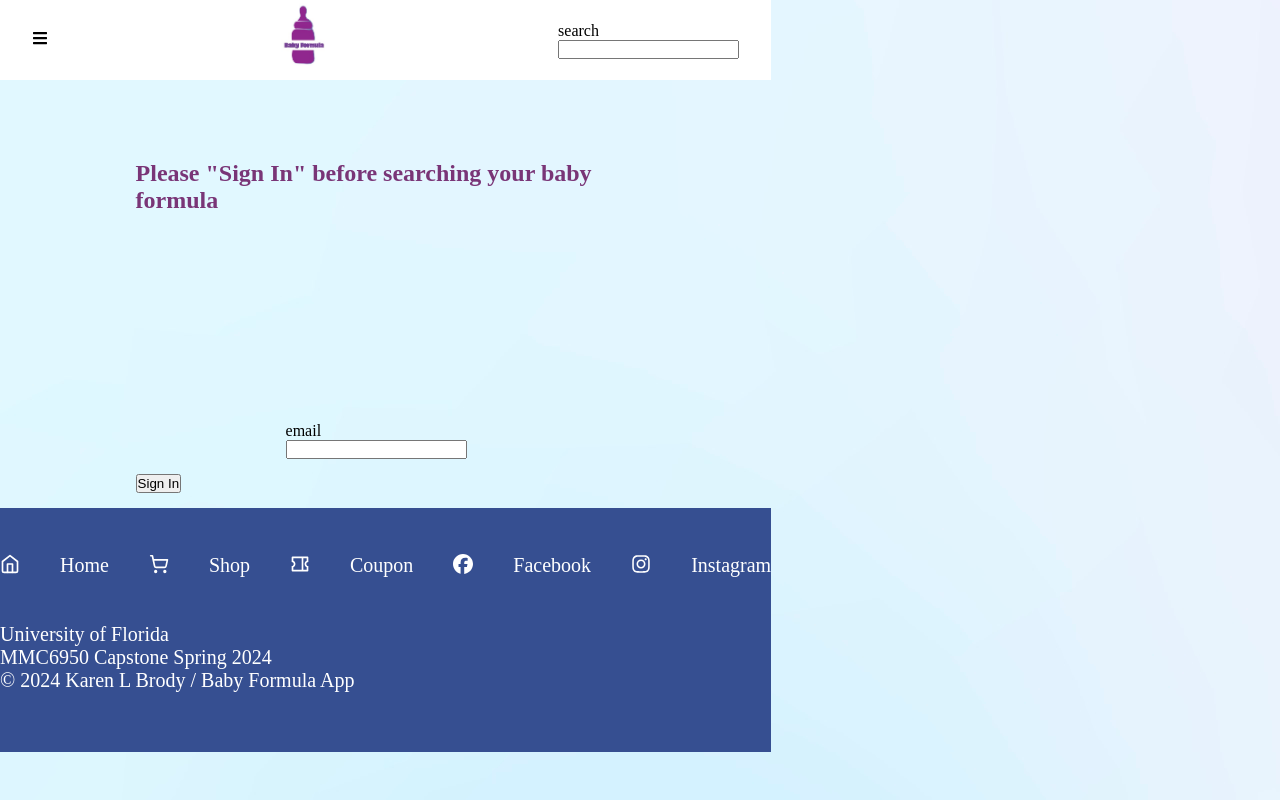
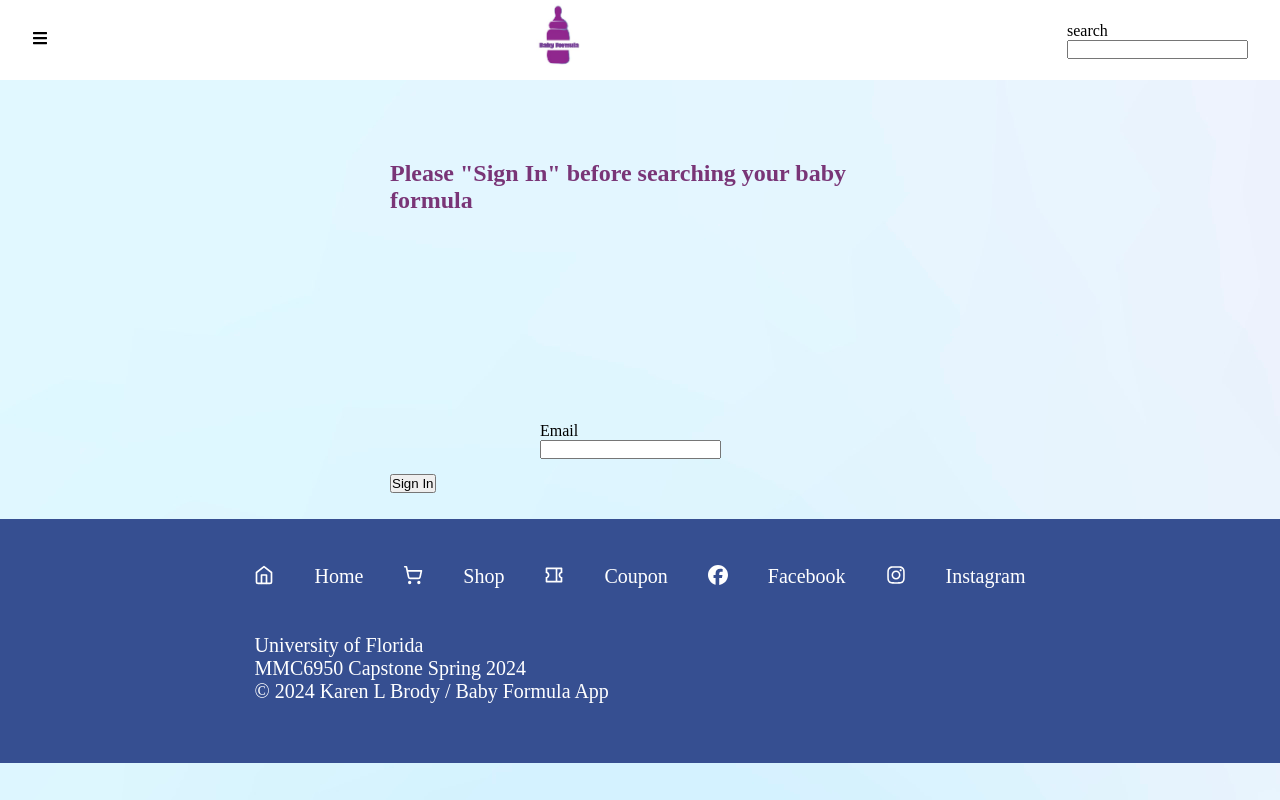
Before and after one commit to brodykaren/baby_formula, a Next.js app: page /signin in a window 1280 px wide. Built offline with nearby package versions, Linux system fonts and the light colour scheme; a web font is replaced by a local one.

Commit message:
working on last details

```diff
--- a/src/app/globals.css
+++ b/src/app/globals.css
@@ -101,7 +101,6 @@ body {
   width: 100vw;
   height: 100vh;
   background-image: url(/app-pics/background.jpg);
-  display: flex;
   min-height: 100%;
 }
 
@@ -279,7 +278,10 @@ padding-top: 40px;
 
 }
 
-
+.signin:hover {
+  cursor: pointer;
+  color: #793577;
+}
 
 
 .signin-img {
@@ -339,6 +341,7 @@ Results page
 
 .results-data {
   overflow: scroll;
+  padding-left: 600px;
 }
 
 
@@ -347,7 +350,9 @@ Results page
 
   color: #793577;
   align-items: center;
-  padding-top: 40px;
+  padding-top: 60px;
+  padding-left: 630px;
+  padding-bottom: 60px;
 }
 
 /*==========================
@@ -580,7 +585,7 @@ footer
 
 .footerIcons {
   margin-top: auto;
-  display:flex !important;
+  display:flex;
   flex-direction: row;
   justify-content: space-between;
   text-decoration: none;
@@ -722,10 +727,16 @@ line-height: 28px;
 
 @media screen and (max-width: 767px) {
  /* Any styles in here for small tablet */
-}
+
 .homepage-image {
 
-  flex-direction: column;
+  min-width: fit-content;
+}
+
+.footer-end {
+
+  align-items: center;
+}
 }
 
 @media screen and (max-width: 480px) {
@@ -742,8 +753,7 @@ line-height: 28px;
 
  .footerIcons {
 
-  font-size:27px;
-  line-height: 38px;
+  display: none;
 
  }
 }
--- a/src/app/signin/page.jsx
+++ b/src/app/signin/page.jsx
@@ -40,7 +40,7 @@ export default () => {
             <div>
                 <div>
                     <div className="signin-box">
-                        <label htmlFor="">email</label>
+                        <label htmlFor="">Email</label>
                         <input ref={signinemailref} type="text" />
                     </div>
                     <div>
```
